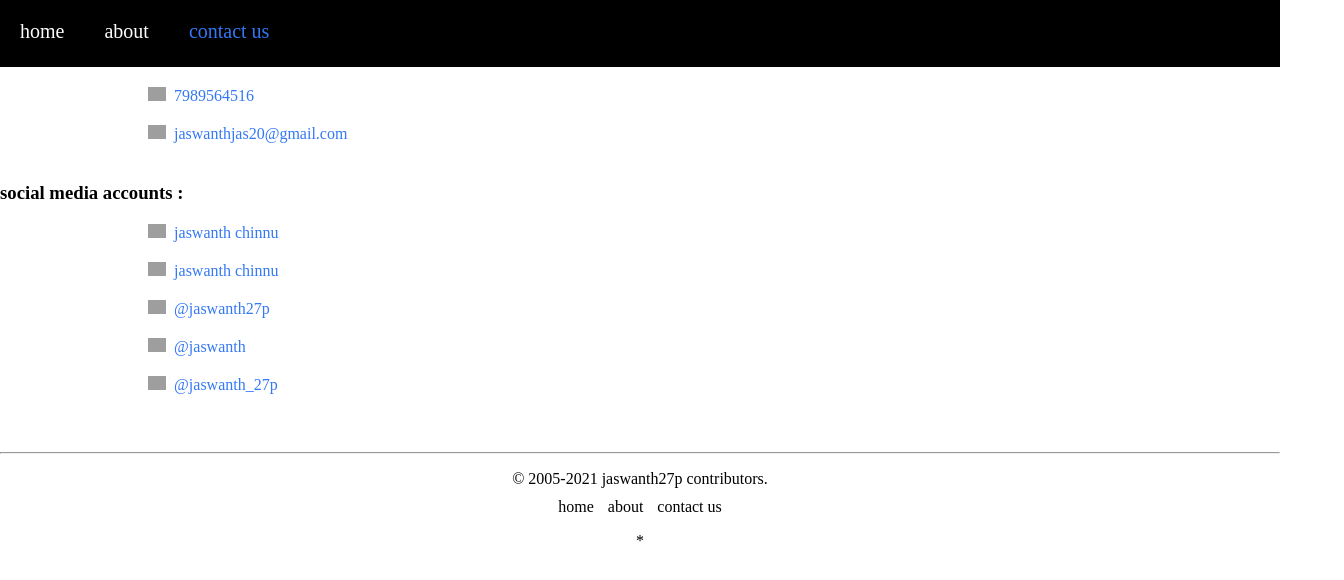
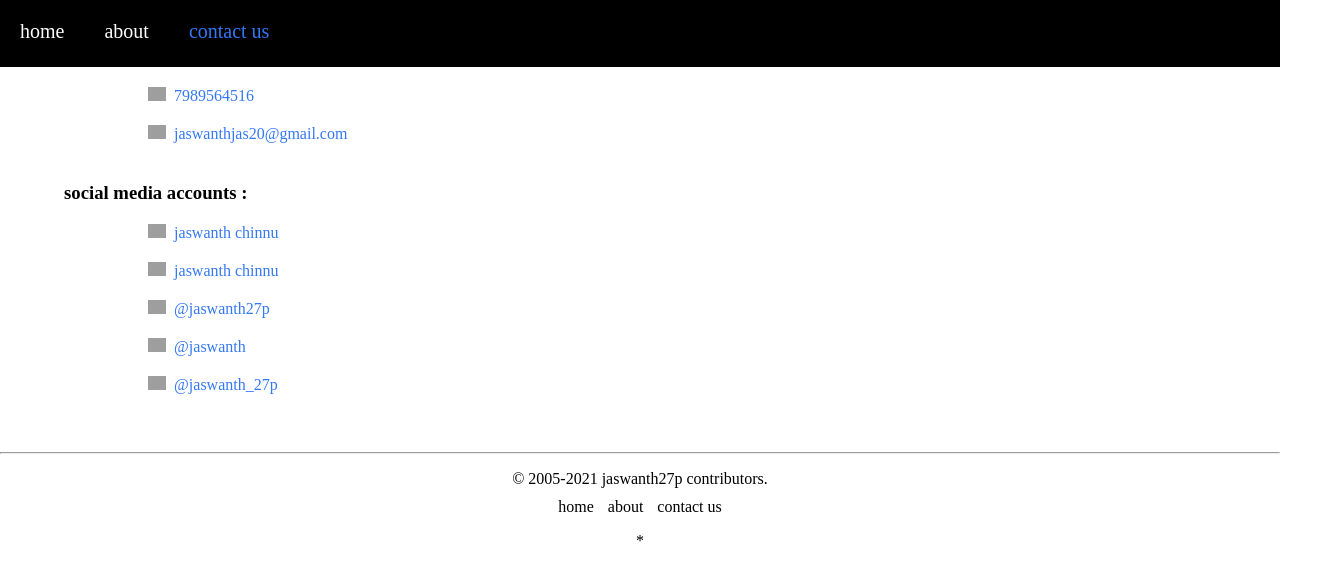
Before and after one commit to jaswanth27p/jaswanth27p.github.io, a plain HTML site: page html3.html in a window 1280 px wide. Shown: the whole page, 1344 px wide, since content can reach past the window. Drawn offline with Linux system fonts and the light colour scheme; grey boxes are pictures that could not be loaded.

Commit message:
Update css.css

```diff
--- a/css.css
+++ b/css.css
@@ -186,6 +186,8 @@ section br + p{
 
 }
 br+h3{
+    position: relative;
+    left: 5%;
     margin-bottom: 0;
 
 
```
